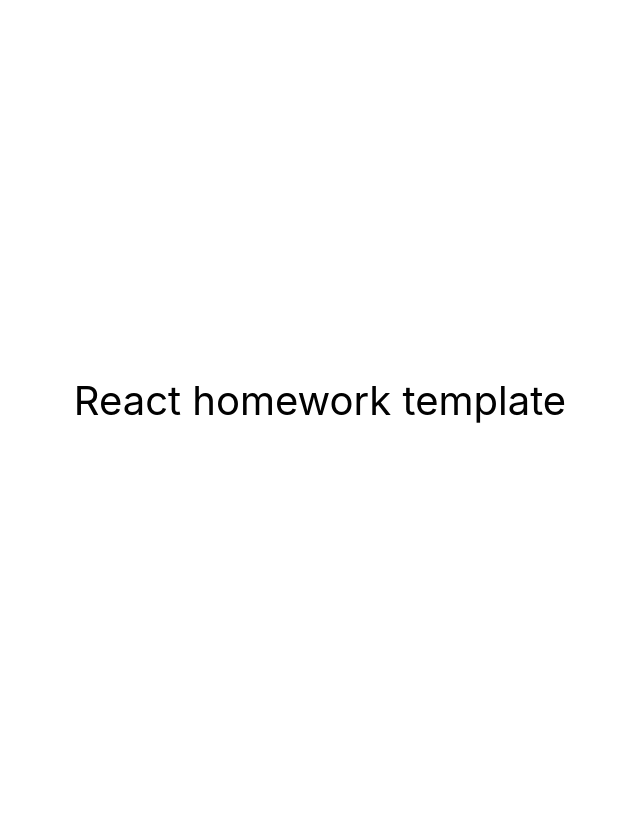
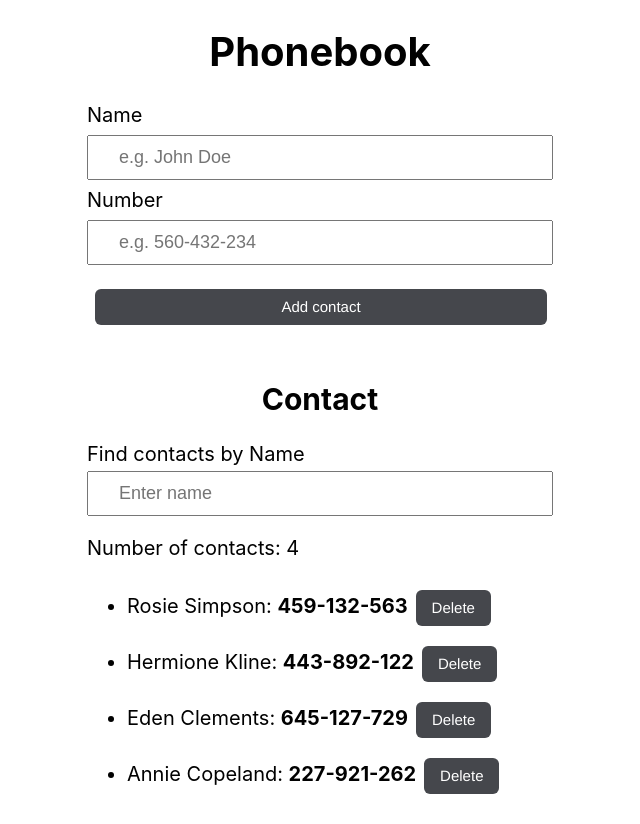
Before and after one commit to BartekJedliczka/goit-react-hw-03-phonebook, a React (Create React App) app: page / in a window 1280 px wide. Shown: the whole page, without its empty margins (320-960 px from the left). Before the commit the page ends 800 px from the top, so only its background shows below. Built offline with nearby package versions, Linux system fonts and the light colour scheme.

Commit message:
upgrade app

```diff
--- a/src/components/App.jsx
+++ b/src/components/App.jsx
@@ -1,16 +1,88 @@
-export const App = () => {
-  return (
-    <div
-      style={{
-        height: '100vh',
-        display: 'flex',
-        justifyContent: 'center',
-        alignItems: 'center',
-        fontSize: 40,
-        color: '#010101'
-      }}
-    >
-      React homework template
-    </div>
-  );
-};
+import React, { Component } from 'react';
+import css from './App.module.css';
+import { nanoid } from 'nanoid';
+
+import ContactForm from './ContactForm/ContaktForm';
+import ContactList from './ContactList/ContactList';
+import Filter from './Filter/Filter';
+
+class App extends Component {
+  state = {
+    contacts: [
+      { id: 'id-1', name: 'Rosie Simpson', number: '459-132-563' },
+      { id: 'id-2', name: 'Hermione Kline', number: '443-892-122' },
+      { id: 'id-3', name: 'Eden Clements', number: '645-127-729' },
+      { id: 'id-4', name: 'Annie Copeland', number: '227-921-262' },
+    ],
+    filter: '',
+    name: '',
+    number: '',
+  };
+
+  addContact = ({ name, number }) => {
+    const normalizedCase = name.toLowerCase();
+    let isAdded = false;
+
+    this.state.contacts.forEach(el => {
+      if (el.name.toLowerCase() === normalizedCase) {
+        alert(`${name} is already in contacts`);
+        isAdded = true;
+      }
+    });
+
+    if (isAdded) {
+      return;
+    }
+    const contact = {
+      id: nanoid(),
+      name: name,
+      number: number,
+    };
+    this.setState(prevState => ({
+      contacts: [...prevState.contacts, contact],
+    }));
+  };
+
+  changeFilter = e => {
+    this.setState({ filter: e.currentTarget.value });
+  };
+
+  filteredContacts = () => {
+    const { filter, contacts } = this.state;
+    const normalizedCase = filter.toLowerCase();
+
+    return contacts.filter(contact =>
+      contact.name.toLowerCase().includes(normalizedCase)
+    );
+  };
+
+  deleteContact = id => {
+    this.setState(prevState => ({
+      contacts: prevState.contacts.filter(contact => contact.id !== id),
+    }));
+  };
+
+  render() {
+    const { filter } = this.state;
+    const filtered = this.filteredContacts();
+    let numberOfSearch = filtered.length;
+    return (
+      <div className={css.app}>
+        <h1>Phonebook</h1>
+        <ContactForm onSubmit={this.addContact} />
+        <h2>Contact</h2>
+
+        <div>
+          <Filter
+            value={filter}
+            onChange={this.changeFilter}
+            result={numberOfSearch}
+          />
+          <ContactList contacts={filtered} deleteContact={this.deleteContact} />
+        </div>
+      </div>
+    );
+  }
+}
+
+export default App;
--- /dev/null
+++ b/src/components/App.module.css
@@ -0,0 +1,8 @@
+.app {
+  display: flex;
+  flex-direction: column;
+  justify-content: center;
+  align-items: center;
+  font-size: 20px;
+  color: #010101;
+}
--- /dev/null
+++ b/src/components/ContactForm/ContactForm.module.css
@@ -0,0 +1,39 @@
+.form {
+  display: flex;
+  flex-direction: column;
+}
+
+.input {
+  display: flex;
+  flex-direction: column;
+  margin: 0.5rem auto;
+  align-items: center;
+  font-size: large;
+  text-align: left;
+  padding: 10px 200px 10px 30px;
+}
+
+.button {
+  margin-top: 1rem;
+  margin-bottom: 2rem;
+  background-color: rgba(23, 26, 32, 0.8);
+  border: none;
+  border-radius: 6px;
+  color: #fff;
+  flex-grow: 1;
+  font-family: SFProText-Regular, Helvetica, Arial, sans-serif;
+  font-size: 15px;
+  height: 36px;
+  line-height: 20px;
+  margin-left: 8px;
+  margin-right: 6px;
+  min-width: 185px;
+  padding: 0 16px 0 16px;
+  color: white;
+  cursor: pointer;
+}
+
+.button:hover {
+  background-color: rgba(23, 26, 32, 1);
+  cursor: pointer;
+}
--- /dev/null
+++ b/src/components/ContactForm/ContaktForm.jsx
@@ -0,0 +1,75 @@
+import React, { Component } from 'react';
+import css from './ContactForm.module.css';
+import PropTypes from 'prop-types';
+
+class ContactForm extends Component {
+  state = {
+    name: '',
+    number: '',
+  };
+
+  handleInputChange = event => {
+    const { name, value } = event.target;
+    this.setState({ [name]: value });
+  };
+
+  handleSubmit = e => {
+    e.preventDefault();
+    this.props.onSubmit(this.state);
+    this.resetForm();
+  };
+
+  resetForm = () => {
+    this.setState(() => ({
+      name: '',
+      number: '',
+    }));
+  };
+
+  render() {
+    const { name, number } = this.state;
+    return (
+      <>
+        <form className={css.form} onSubmit={this.handleSubmit}>
+          <label className={css.label}>Name</label>
+          <input
+            className={css.input}
+            type="text"
+            name="name"
+            value={name}
+            onChange={this.handleInputChange}
+            autoComplete="off"
+            placeholder="e.g. John Doe"
+            pattern="^[a-zA-Zа-яА-Я]+(([' -][a-zA-Zа-яА-Я ])?[a-zA-Zа-яА-Я]*)*$"
+            title="Name may contain only letters, apostrophe, dash and spaces. For example Adrian, Jacob Mercer, Charles de Batz de Castelmore d'Artagnan"
+            required
+          />
+          <label className={css.label}>Number</label>
+          <input
+            className={css.input}
+            type="tel"
+            name="number"
+            value={number}
+            onChange={this.handleInputChange}
+            autoComplete="off"
+            placeholder="e.g. 560-432-234"
+            pattern="\+?\d{1,4}?[-.\s]?\(?\d{1,3}?\)?[-.\s]?\d{1,4}[-.\s]?\d{1,4}[-.\s]?\d{1,9}"
+            title="Phone number must be digits and can contain spaces, dashes, parentheses and can start with +"
+            required
+          />
+
+          <button className={css.button} type="submit">
+            Add contact
+          </button>
+        </form>
+      </>
+    );
+  }
+}
+
+ContactForm.propTypes = {
+  name: PropTypes.string,
+  number: PropTypes.number,
+};
+
+export default ContactForm;
--- /dev/null
+++ b/src/components/ContactList/ContactList.jsx
@@ -0,0 +1,36 @@
+import React, { Component } from 'react';
+import css from './ContactList.module.css';
+import PropTypes from 'prop-types';
+
+class ContactList extends Component {
+  render() {
+    const { contacts, deleteContact } = this.props;
+    return (
+      <>
+        <ul className={css.list}>
+          {contacts.map(({ id, name, number }) => (
+            <li className={css.item} key={id}>
+              {name}: <b>{number}</b>
+              <button className={css.button} onClick={() => deleteContact(id)}>
+                Delete
+              </button>
+            </li>
+          ))}
+        </ul>
+      </>
+    );
+  }
+}
+
+ContactList.propTypes = {
+  contacts: PropTypes.arrayOf(
+    PropTypes.shape({
+      id: PropTypes.string.isRequired,
+      name: PropTypes.string.isRequired,
+      number: PropTypes.string.isRequired,
+    })
+  ),
+  deleteContact: PropTypes.func,
+};
+
+export default ContactList;
--- /dev/null
+++ b/src/components/ContactList/ContactList.module.css
@@ -0,0 +1,42 @@
+.button {
+  margin-top: 10px;
+  margin-bottom: 5px;
+  align-items: right;
+  background-color: rgba(23, 26, 32, 0.8);
+  border: none;
+  border-radius: 6px;
+  color: #fff;
+  flex-grow: 1;
+  font-family: SFProText-Regular, Helvetica, Arial, sans-serif;
+  font-size: 15px;
+  height: 36px;
+  line-height: 20px;
+  margin-left: 8px;
+  margin-right: 6px;
+  min-width: 50px;
+  padding: 0 16px 0 16px;
+  color: white;
+  cursor: pointer;
+  margin-top: 10px;
+  margin-bottom: 10px;
+  align-items: right;
+  background-color: rgba(23, 26, 32, 0.8);
+  border: none;
+  border-radius: 6px;
+  color: #fff;
+  flex-grow: 1;
+  font-size: 15px;
+  height: 36px;
+  line-height: 20px;
+  margin-left: 8px;
+  margin-right: 6px;
+  min-width: 50px;
+  padding: 0 16px 0 16px;
+  color: white;
+  cursor: pointer;
+}
+
+.button:hover {
+  background-color: rgba(23, 26, 32, 1);
+  cursor: pointer;
+}
--- /dev/null
+++ b/src/components/Filter/Filter.jsx
@@ -0,0 +1,33 @@
+import React, { Component } from 'react';
+import css from './Filter.module.css';
+import PropTypes from 'prop-types';
+
+class Filter extends Component {
+  render() {
+    const { value, onChange, result } = this.props;
+
+    return (
+      <div className={css.filter}>
+        <label className={css.label}>
+          Find contacts by Name
+          <input
+            className={css.input}
+            type="search"
+            value={value}
+            onChange={onChange}
+            placeholder="Enter name"
+          />
+        </label>
+        <p>Number of contacts: {result}</p>
+      </div>
+    );
+  }
+}
+
+Filter.propTypes = {
+  value: PropTypes.string.isRequired,
+  onChange: PropTypes.func,
+  result: PropTypes.number.isRequired,
+};
+
+export default Filter;
--- /dev/null
+++ b/src/components/Filter/Filter.module.css
@@ -0,0 +1,9 @@
+.input {
+  display: flex;
+  flex-direction: column;
+  margin: 5px auto 10px;
+  align-items: center;
+  font-size: large;
+  text-align: left;
+  padding: 10px 200px 10px 30px;
+}
--- a/src/index.js
+++ b/src/index.js
@@ -1,6 +1,6 @@
 import React from 'react';
 import ReactDOM from 'react-dom/client';
-import { App } from 'components/App';
+import App from 'components/App';
 import './index.css';
 
 ReactDOM.createRoot(document.getElementById('root')).render(
```
